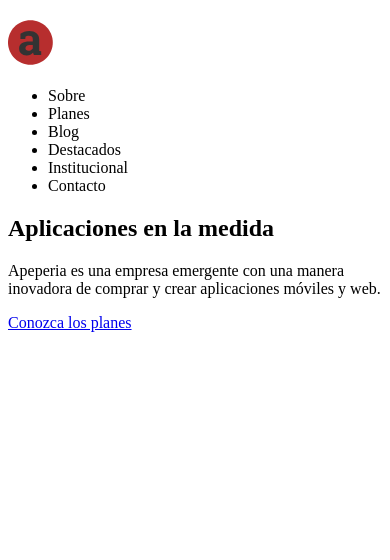
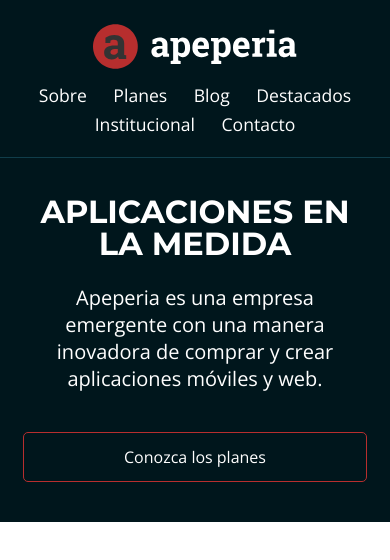
Before and after one commit to josersb/Layout-responsivo-practica-Alura, a plain HTML site: page index.html in a window 390 px wide. Drawn offline with nearby package versions, Linux system fonts and the light colour scheme.

Commit message:
2da PARTE - Layout mobile y variables CSS

```diff
--- /dev/null
+++ b/css/bases.css
@@ -0,0 +1,51 @@
+:root{
+
+--background-llamada-mobile: #00161C;
+--background-blanco: #FFFFFF;
+--background-azul-claro: #DFE3F5;
+--background-ceniza-claro: #F7F4F4;
+--background-ceniza-medio: #D9D9D9;
+
+--border-cabecera-mobile: #103D4A;
+
+
+--boton-rojo: #B72E2E;
+
+
+--fuente-ceniza-claro: #666666;
+--fuente-ceniza-oscuro: #4F4C4C;
+
+
+--planes-card-start: #035A76;
+--planes-card-ultra: #690F8E;
+--planes-card-mega: #B00024;
+
+
+--fuente-enlace: #0006FF;
+
+
+--background-footer: #333333;
+
+--montserrat: "Montserrat", sans-serif;
+--open-sans: "Open Sans", sans-serif;
+}
+
+body{
+    font-family: 'open sans', sans-serif;
+}
+
+.container{
+    padding-right: 6%;
+    padding-left: 6%;
+}
+
+.boton{
+    text-align: center;
+    display: block;
+    width: 100%;
+    max-width: 350px;
+    box-sizing: border-box;
+    padding: 1rem 2rem;
+    border: 1px solid var(--boton-rojo);
+    border-radius: 5px;
+}
--- a/css/head.css
+++ b/css/head.css
@@ -31,6 +31,6 @@
     display: inline-block;
 
     margin-right: .7rem;
-    margin-bottom: 1.25rem;
+    margin-bottom: .7rem;
     margin-left: .7rem;
 }
--- a/css/llamada.css
+++ b/css/llamada.css
@@ -13,7 +13,7 @@
 }
 
 .llamada__titulo {
-    font-family: 'Montserrat', serif;
+    font-family: var(--montserrat);
     font-size: 2rem;
     font-weight: 700;
     text-transform: uppercase;
--- a/index.html
+++ b/index.html
@@ -1,28 +1,34 @@
 <!DOCTYPE html>
 <html>
     <head>
+        <meta name="viewport" content="width=device-width initial-scale=1.0">
         <meta charset="utf-8">
         <title>Alura | Apeperia</title>
+        <link rel="stylesheet" href="css/reset.css">
+        <link href="https://fonts.googleapis.com/css2?family=Montserrat:wght@300;400;700&family=Open+Sans:wght@300;400;700&display=swap" rel="stylesheet">
+        <link rel="stylesheet" href="CSS/head.css">
+        <link rel="stylesheet" href="CSS/llamada.css">
+        <link rel="stylesheet" href="css/bases.css">
     </head>
     <body>
-        <header>
-            <img src="img/logo-apeperia.svg" alt="Logo de Apeperia">
-            <nav>
+        <header class="head container">
+            <img class="head__logo" src="img/logo-apeperia.svg" alt="Logo de Apeperia">
+            <nav class="head__navegacion">
                 <ul>
-                    <li><a href="#"></a>Sobre</li>
-                    <li><a href="#"></a>Planes</li>
-                    <li><a href="#"></a>Blog</li>
-                    <li><a href="#"></a>Destacados</li>
-                    <li><a href="#"></a>Institucional</li>
-                    <li><a href="#"></a>Contacto</li>
+                    <li class="head__enlace"><a href="#"></a>Sobre</li>
+                    <li class="head__enlace"><a href="#"></a>Planes</li>
+                    <li class="head__enlace"><a href="#"></a>Blog</li>
+                    <li class="head__enlace"><a href="#"></a>Destacados</li>
+                    <li class="head__enlace"><a href="#"></a>Institucional</li>
+                    <li class="head__enlace"><a href="#"></a>Contacto</li>
                 </ul>
             </nav>
         </header>
         <main>
-            <section>
-                <h1>Aplicaciones en la medida</h1>
-                <p>Apeperia es una empresa emergente con una manera inovadora de comprar y crear aplicaciones móviles y web.</p>
-                <a href="#">Conozca los planes</a>
+            <section class="llamada container">
+                <h1 class="llamada__titulo">Aplicaciones en la medida</h1>
+                <p class="llamada__texto">Apeperia es una empresa emergente con una manera inovadora de comprar y crear aplicaciones móviles y web.</p>
+                <a class="llamada__boton boton" href="#">Conozca los planes</a>
             </section>
         </main>
     </body>
```
Also changed, not shown: google-fonts.txt (added).
